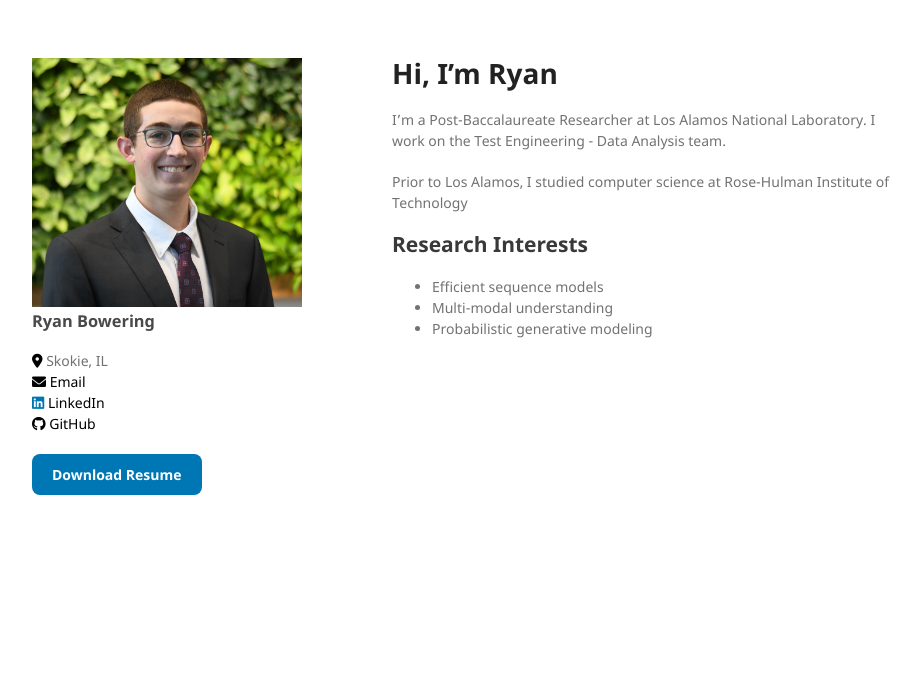
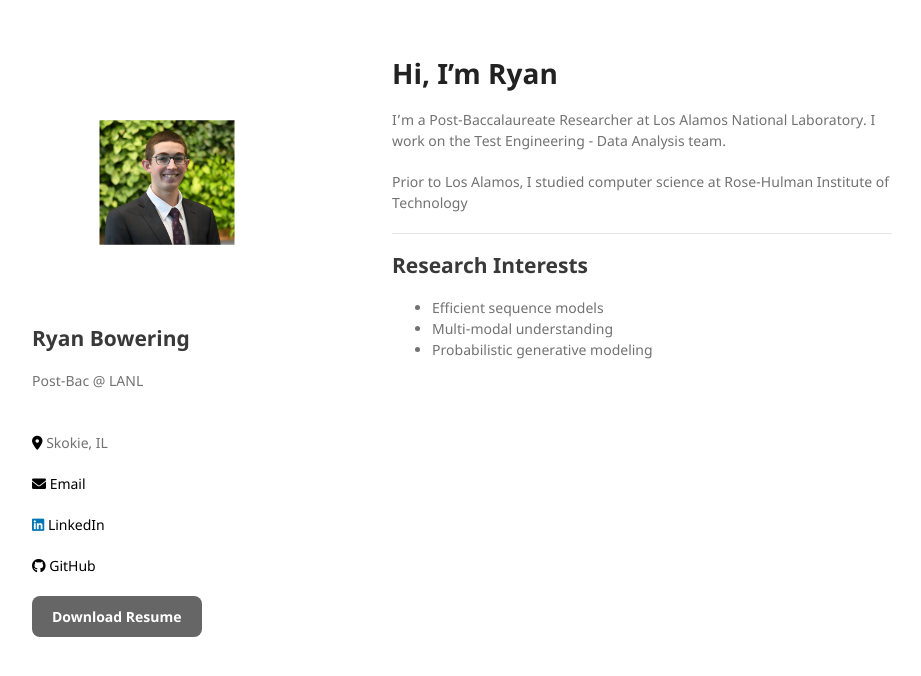
Before and after one commit to bowerirn/bowerirn.github.io, a Jekyll site: the page built from index.md, in a window 1280 px wide. Shown: the top 676 px of the page, without its empty margins (178-1099 px from the left). Built offline with Jekyll 4.4.1, drawn with Linux system fonts in a browser that asks for light colours; our own code applies the rules of GitHub Pages for plain Markdown files.

Commit message:
changed image size

```diff
--- a/_layouts/default.html
+++ b/_layouts/default.html
@@ -20,19 +20,16 @@
       <header>
         <!-- <h1><a href="{{ "/" | absolute_url }}">{{ site.title | default: site.github.repository_name }}</a></h1> -->
 
-        <img src="{{site.logo | relative_url}}" alt="Logo" />
+        <img src="{{site.logo | relative_url}}" alt="Logo" class="profile-image"/>
 
-        <h3>Ryan Bowering</h3>
+        <h2>Ryan Bowering</h2>
+        <p>Post-Bac @ LANL</p>
+        <br/>
 
-        <p class="view">
-          <i class="fas fa-map-marker-alt"></i> Skokie, IL
-          <br/>
-          <a href="mailto:rnbowering@gmail.com" target="_blank"><i class="fas fa-envelope"></i> Email</a>
-          <br/>
-          <a href="https://www.linkedin.com/in/rnbowering/" target="_blank"><i class="fab fa-linkedin"></i> LinkedIn</a>
-          <br/>
-          <a href="https://github.com/bowerirn" target="_blank"><i class="fab fa-github"></i> GitHub</a>
-        </p>
+        <p class="view"><i class="fas fa-map-marker-alt"></i> Skokie, IL</p>
+        <p class="view"><a href="mailto:rnbowering@gmail.com" target="_blank"><i class="fas fa-envelope"></i> Email</a></p>
+        <p class="view"><a href="https://www.linkedin.com/in/rnbowering/" target="_blank"><i class="fab fa-linkedin"></i> LinkedIn</a></p>
+        <p class="view"><a href="https://github.com/bowerirn" target="_blank"><i class="fab fa-github"></i> GitHub</a></p>
 
         <a class="downloads" href="/assets/files/Ryan Bowering Resume.pdf" target="_blank">Download Resume</a>
       </header>
--- a/_sass/jekyll-theme-minimal.scss
+++ b/_sass/jekyll-theme-minimal.scss
@@ -316,16 +316,22 @@ footer {
 
 .downloads {
   display: inline-block;
-  padding: 10px 20px; /* Adjust padding as needed for button size */
-  background-color: #0077B5; /* Button background color */
-  color: white; /* Text color */
-  text-decoration: none; /* Remove underline */
+  padding: 10px 20px;
+  background-color: #666; /* Grayscale color */
+  color: white;
+  text-decoration: none;
   border-radius: 8px; /* Rounded corners */
-  font-weight: bold; /* Bold text */
-  text-align: center; /* Center-align text */
+  font-weight: bold;
+  text-align: center;
   transition: background-color 0.3s ease; /* Smooth hover effect */
 }
 
 .downloads:hover {
-  background-color: #005582; /* Darker shade for hover */
+  background-color: #444; /* Darker grayscale on hover */
 }
+
+.profile-image {
+  transform: scale(0.5); /* Scales the image to 50% of its original size */
+  display: block; /* Ensures proper spacing and alignment */
+  margin: 0 auto 20px; /* Centers the image horizontally and adds space below */
+}
--- a/index.md
+++ b/index.md
@@ -8,6 +8,8 @@ I'm a Post-Baccalaureate Researcher at Los Alamos National Laboratory. I work on
 
 Prior to Los Alamos, I studied computer science at Rose-Hulman Institute of Technology
 
+___
+
 ## Research Interests
 - Efficient sequence models
 - Multi-modal understanding
```
